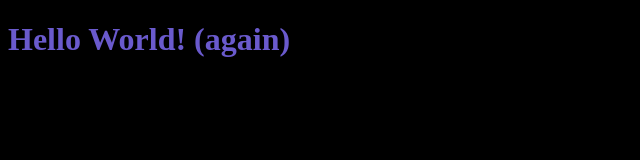
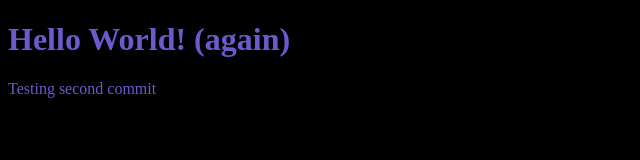
Before and after one commit to Kruges/mw-class, a plain HTML site: page index.html in a window 1280 px wide. Shown: the whole page, without its empty margins (0-640 px from the left). Drawn offline with Linux system fonts and the light colour scheme.

Commit message:
testing second commit

```diff
--- a/index.html
+++ b/index.html
@@ -9,5 +9,6 @@
 </head>
 <body>
     <h1>Hello World! (again)</h1>
+    <p>Testing second commit</p>
 </body>
 </html>
```
